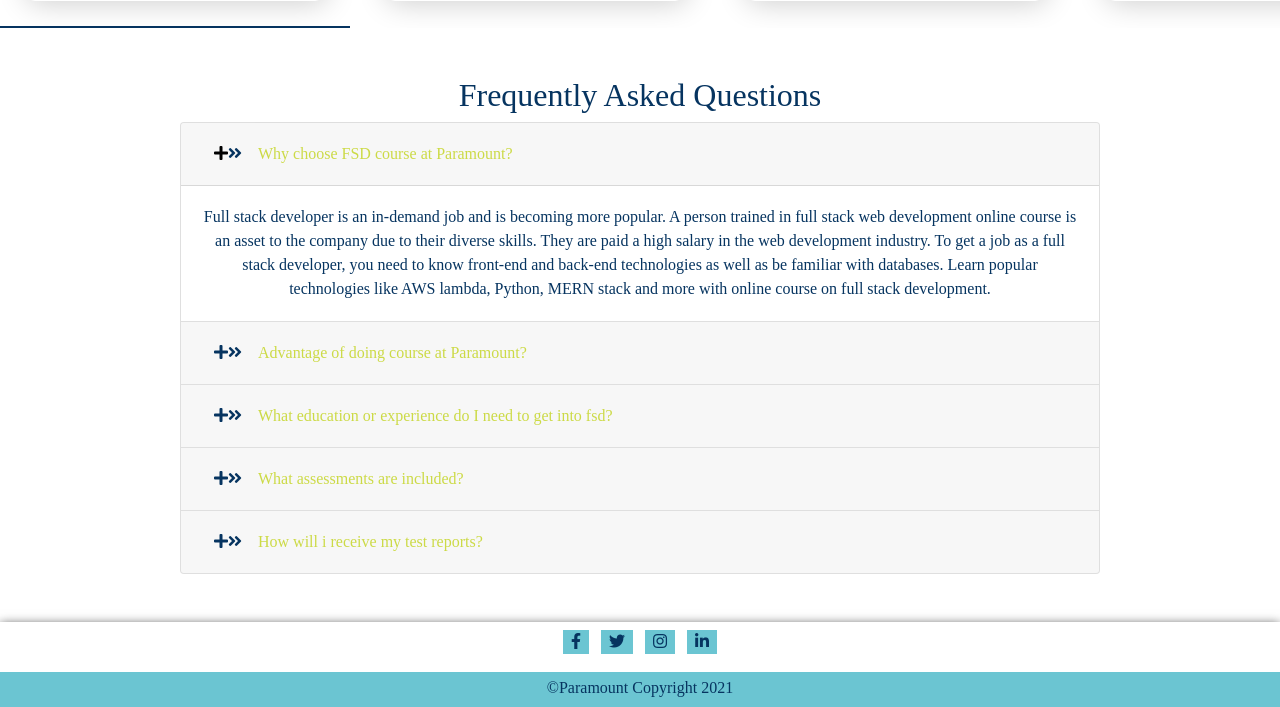
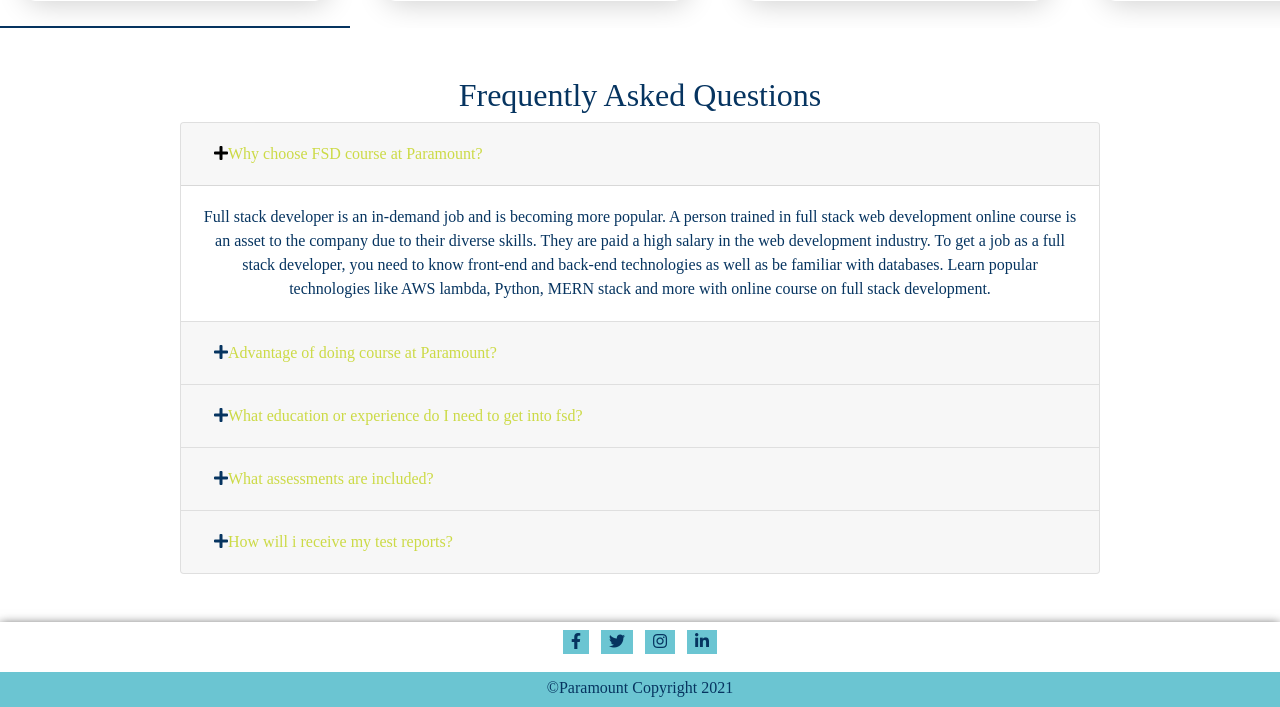
Before and after one commit to nandinig2001/fsdcourse, a Django app: page / in a window 1280 px wide. Shown: the part 1450-2157 px from the top of the page. Run offline with Django 3.2, Linux system fonts and the light colour scheme; some libraries are stand-ins or nearby versions.

Commit message:
index minor change

```diff
--- a/fsd/course/templates/index.html
+++ b/fsd/course/templates/index.html
@@ -324,7 +324,7 @@
 							<div class="card-header" id="headingOne">
 								<h5 class="mb-0 ">
 							<button class="btn btn-link btn-block text-left" type="button" data-toggle="collapse" data-target="#collapseOne" aria-expanded="true" aria-controls="collapseOne">
-							  <i class="fa fa-plus main text-black"></i><i class="fa fa-angle-double-right mr-3"></i>Why choose FSD course at Paramount?
+							  <i class="fa fa-plus main text-black"></i>Why choose FSD course at Paramount?
 							</button>
 						  </h5>
 							</div>
@@ -340,7 +340,7 @@
 							<div class="card-header" id="headingTwo">
 								<h5 class="mb-0">
 							<button class="btn btn-link collapsed btn-block text-left" type="button" data-toggle="collapse" data-target="#collapseTwo" aria-expanded="false" aria-controls="collapseTwo">
-							 <i class="fa fa-plus main" ></i><i class="fa fa-angle-double-right mr-3" ></i>Advantage of doing course at Paramount?
+							 <i class="fa fa-plus main" ></i>Advantage of doing course at Paramount?
 							</button>
 						  </h5>
 							</div>
@@ -354,7 +354,7 @@
 							<div class="card-header" id="headingThree">
 								<h5 class="mb-0" >
 							<button class="btn btn-link collapsed btn-block text-left" type="button" data-toggle="collapse" data-target="#collapseThree" aria-expanded="false" aria-controls="collapseThree">
-							  <i class="fa fa-plus main"></i><i class="fa fa-angle-double-right mr-3"></i>What education or experience do I need to get into fsd?
+							  <i class="fa fa-plus main"></i>What education or experience do I need to get into fsd?
 							</button>
 						  </h5>
 							</div>
@@ -368,7 +368,7 @@
 							<div class="card-header" id="headingFour">
 								<h5 class="mb-0">
 							<button class="btn btn-link collapsed btn-block text-left" type="button" data-toggle="collapse" data-target="#collapseFour" aria-expanded="false" aria-controls="collapseFour">
-							  <i class="fa fa-plus main"></i><i class="fa fa-angle-double-right mr-3"></i>What assessments are included?
+							  <i class="fa fa-plus main"></i>What assessments are included?
 							</button>
 						  </h5>
 							</div>
@@ -383,7 +383,7 @@
 							<div class="card-header" id="headingThree">
 								<h5 class="mb-0">
 							<button class="btn btn-link collapsed btn-block text-left" type="button" data-toggle="collapse" data-target="#collapseThree" aria-expanded="false" aria-controls="collapseThree">
-							  <i class="fa fa-plus main"></i><i class="fa fa-angle-double-right mr-3"></i>How will i receive my test reports?
+							  <i class="fa fa-plus main"></i>How will i receive my test reports?
 							</button>
 						  </h5>
 							</div>
```
